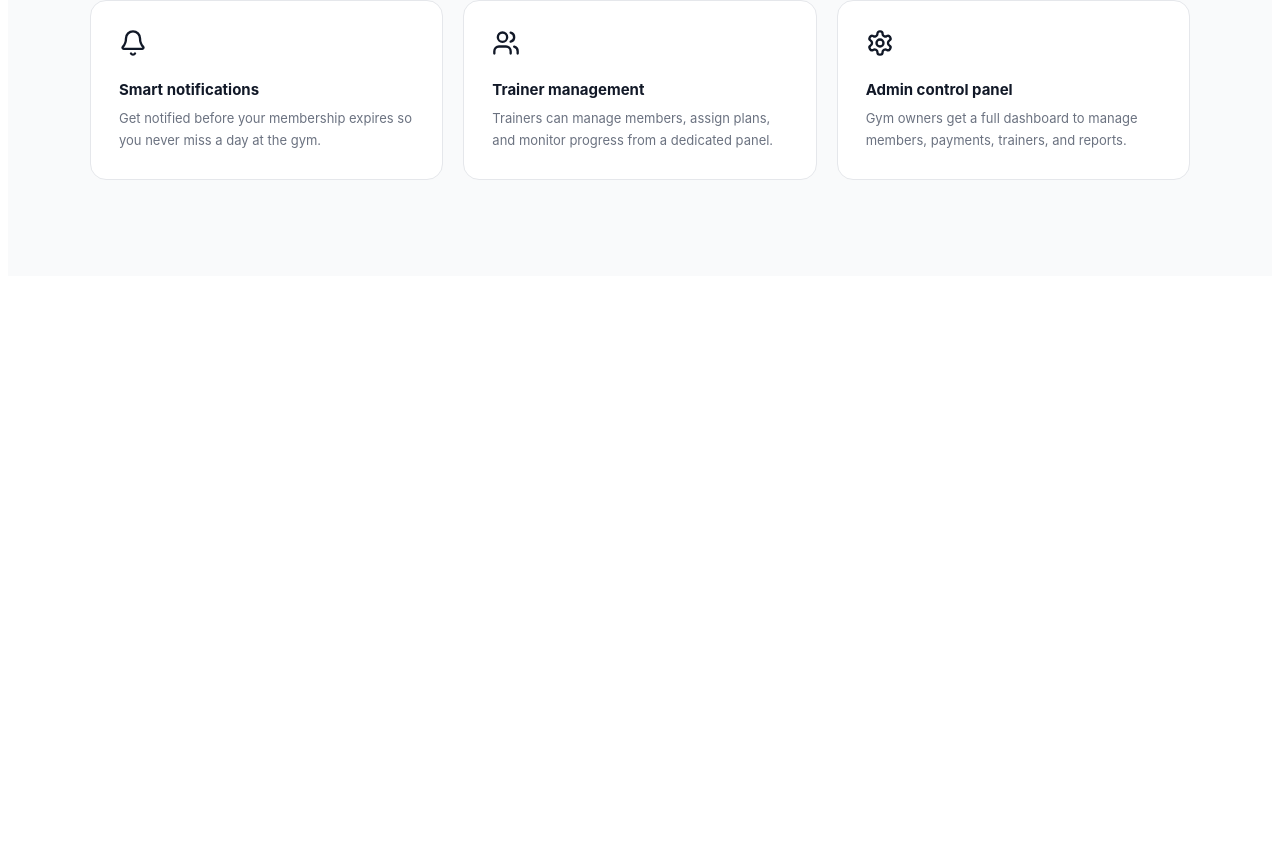
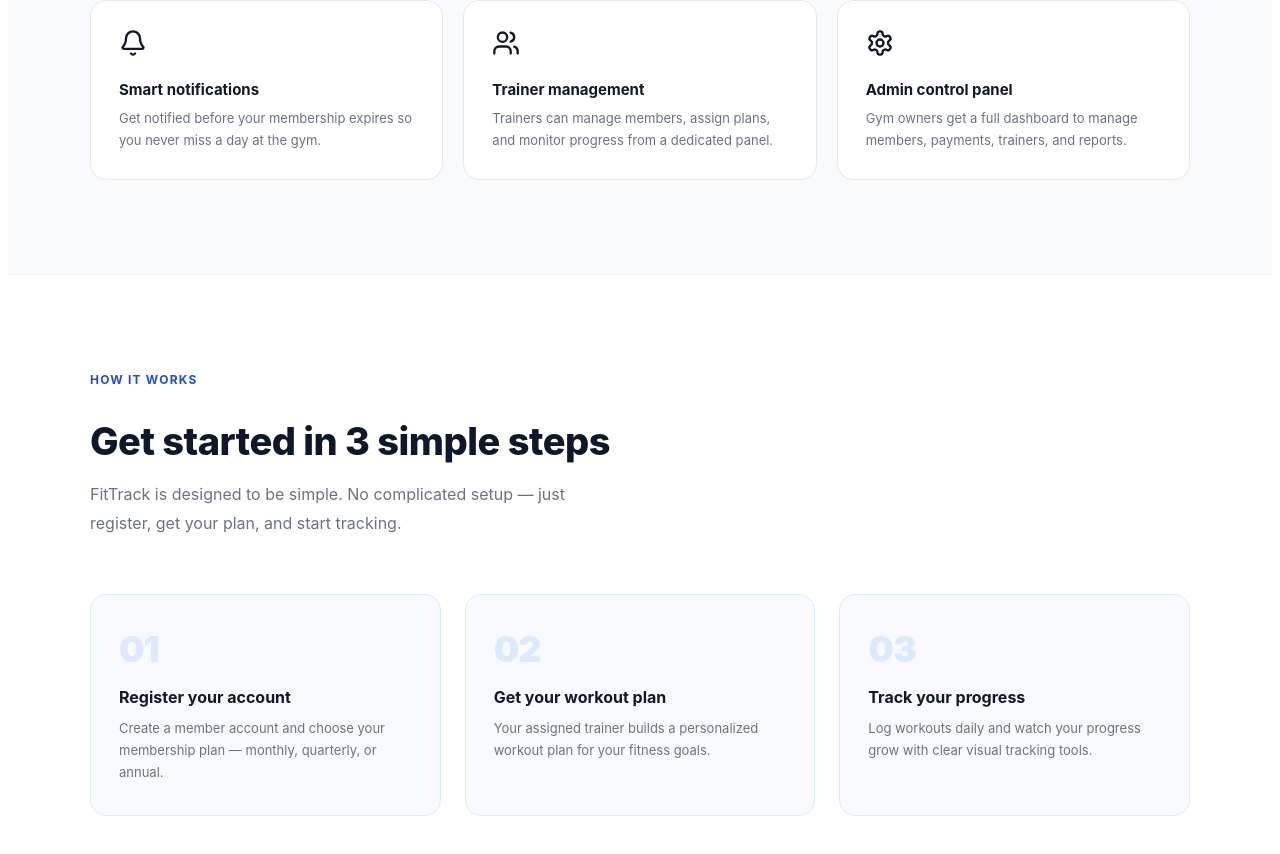
Before and after one commit to ranuthi-12/fittrack, a React (Vite) app in the folder frontend/: page / in a window 1280 px wide. Shown: the part 1548-2402 px from the top of the page. Before the commit the page ends 1832 px from the top, so only its background shows below. Built offline with nearby package versions, Linux system fonts and the light colour scheme.

Commit message:
feat: add how it works section

```diff
--- a/frontend/src/App.css
+++ b/frontend/src/App.css
@@ -513,3 +513,43 @@
   color: var(--color-gray);
   line-height: 1.7;
 }
+
+
+/* ==========================================================================
+   How it works
+   ========================================================================== */
+
+.how-grid {
+  display: grid;
+  grid-template-columns: repeat(auto-fit, minmax(260px, 1fr));
+  gap: 24px;
+}
+
+.how-card {
+  background: var(--color-bg-how);
+  border: 1px solid var(--color-blue-100);
+  border-radius: 16px;
+  padding: 32px 28px;
+}
+
+.how-step {
+  font-size: 36px;
+  font-weight: 900;
+  color: var(--color-blue-100);
+  margin-bottom: 16px;
+  display: block;
+  letter-spacing: -1px;
+}
+
+.how-title {
+  font-size: 16px;
+  font-weight: 700;
+  color: var(--color-text);
+  margin-bottom: 10px;
+}
+
+.how-desc {
+  font-size: 13px;
+  color: var(--color-gray);
+  line-height: 1.7;
+}
--- a/frontend/src/pages/LandingPage.jsx
+++ b/frontend/src/pages/LandingPage.jsx
@@ -52,6 +52,21 @@ export default function LandingPage() {
         </div>
       </section>
 
+      <section id="how-it-works" className="section">
+        <span className="section-tag">How it works</span>
+        <h2 className="section-title">Get started in 3 simple steps</h2>
+        <p className="section-desc">FitTrack is designed to be simple. No complicated setup — just register, get your plan, and start tracking.</p>
+        <div className="how-grid">
+          {HOW_IT_WORKS.map((h) => (
+            <div key={h.step} className="how-card">
+              <span className="how-step">{h.step}</span>
+              <div className="how-title">{h.title}</div>
+              <div className="how-desc">{h.desc}</div>
+            </div>
+          ))}
+        </div>
+      </section>
+
     </div>
   );
 }
```
